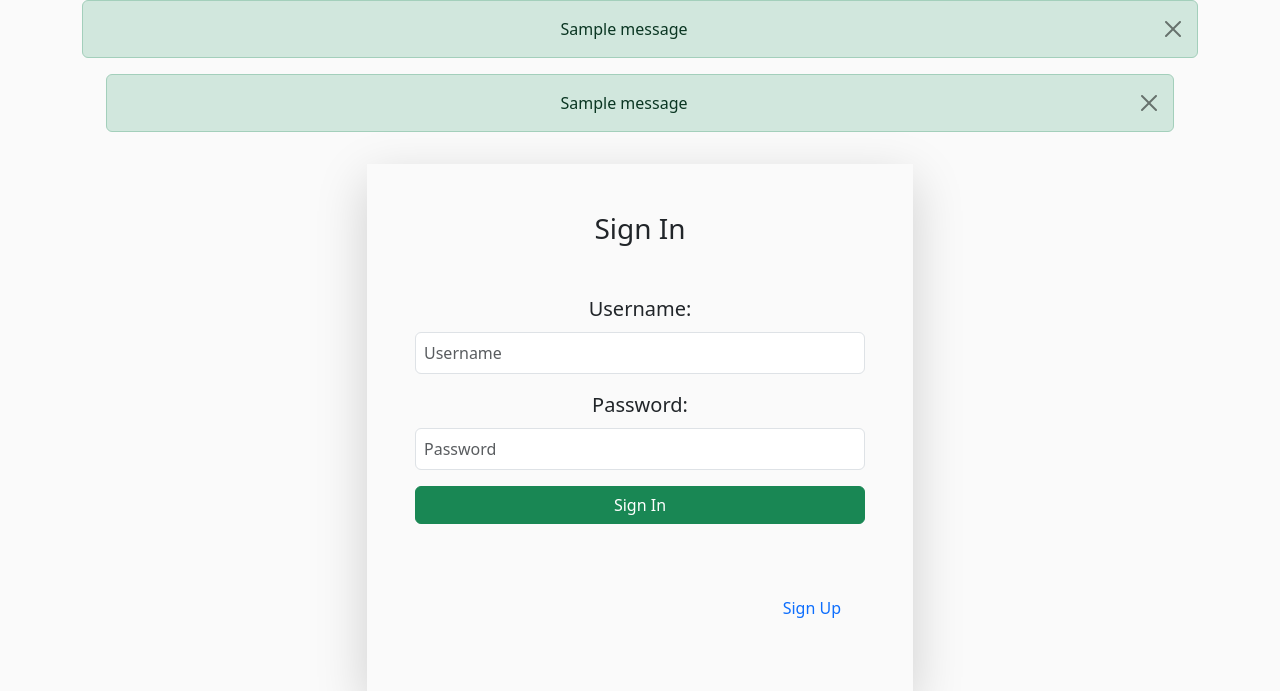
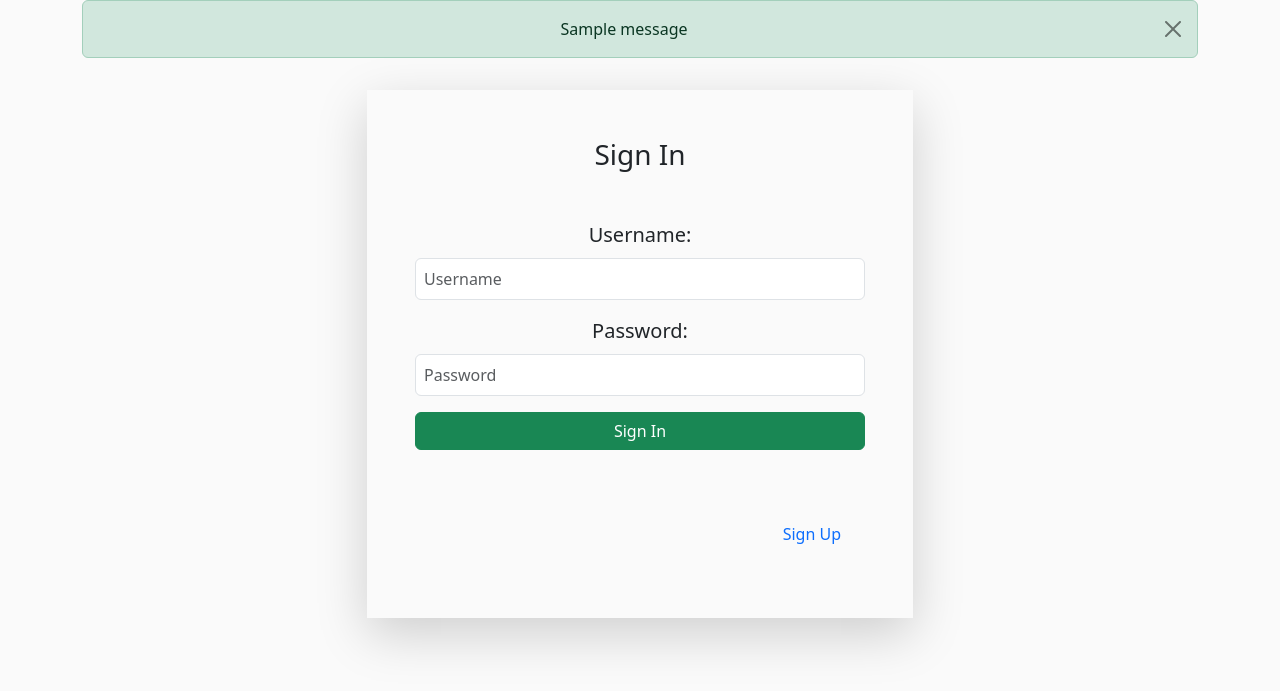
Before and after one commit to OleksiyLa/Project_4, a Django app: page /accounts/login/ in a window 1280 px wide. Shown: the part 64-755 px from the top of the page. Run offline with Django 4.2, Linux system fonts and the light colour scheme; tables that the repository leaves empty hold one stand-in row (values such as "Sample post"); one stand-in notice (Sample message) is shown; some libraries are stand-ins or nearby versions.

Commit message:
refactor: delete messages from the login template

```diff
--- a/templates/account/login.html
+++ b/templates/account/login.html
@@ -8,14 +8,6 @@
 {% block content %}
 
 <div class="container my-3">
-  {% if messages %}
-  {% for message in messages %}
-    <div class="alert alert-{{ message.tags }} alert-dismissible fade show w-100 text-center" role="alert">
-      {{ message }}
-      <button type="button" class="btn-close" data-bs-dismiss="alert" aria-label="Close"></button>
-    </div>
-  {% endfor %}
-  {% endif %}
   {% if form.errors %}
   {% for field, errors in form.errors.items %}
     {% for error in errors %}
```
